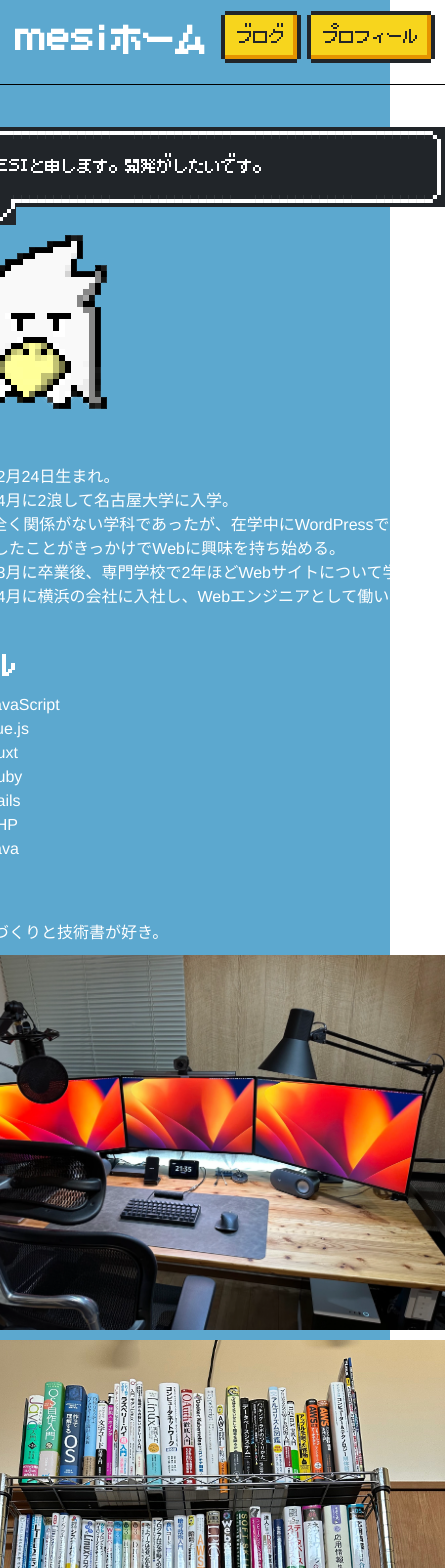
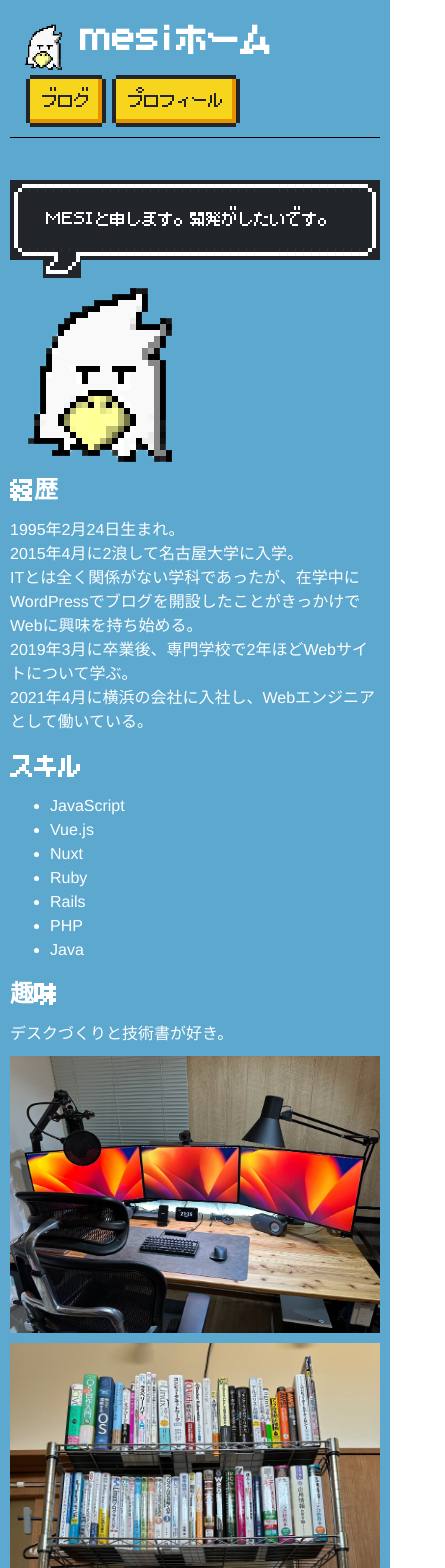
Before and after one commit to mesichicken/home, a Vue app: page /me in a window 390 px wide. Shown: the top 1568 px of the page, 445 px wide, since content can reach past the window. Built offline with nearby package versions, Linux system fonts and the light colour scheme.

Commit message:
スマホで見た際のレイアウト崩れの修正

```diff
--- a/src/views/ProfileView.vue
+++ b/src/views/ProfileView.vue
@@ -87,5 +87,9 @@
     margin-top: 50px;
     margin-bottom: 10px;
   }
+
+  .hobby-image{
+    width: 100%;
+  }
 }
 </style>
```
